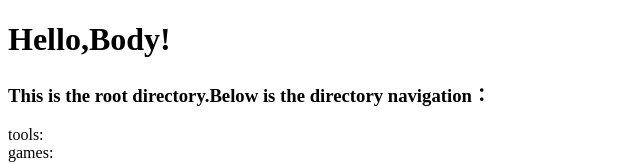
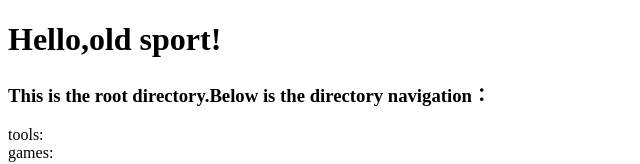
Before and after one commit to bujunpeng/bujunpeng.github.io, a plain HTML site: page index.html in a window 1280 px wide. Shown: the top 164 px of the page, without its empty margins (0-640 px from the left). Drawn offline with Linux system fonts and the light colour scheme.

Commit message:
old sport

```diff
--- a/index.html
+++ b/index.html
@@ -4,7 +4,7 @@
 	<meta http-equiv="Content-Type" content="text/html; charset=UTF-8">
 	<title>RunJS 演示代码</title>
 			<h1>
-		Hello,Body!
+		Hello,old sport!
 	</h1>
 	<h3>This is the root directory.Below is the directory navigation：</h3>
   </head>
```
